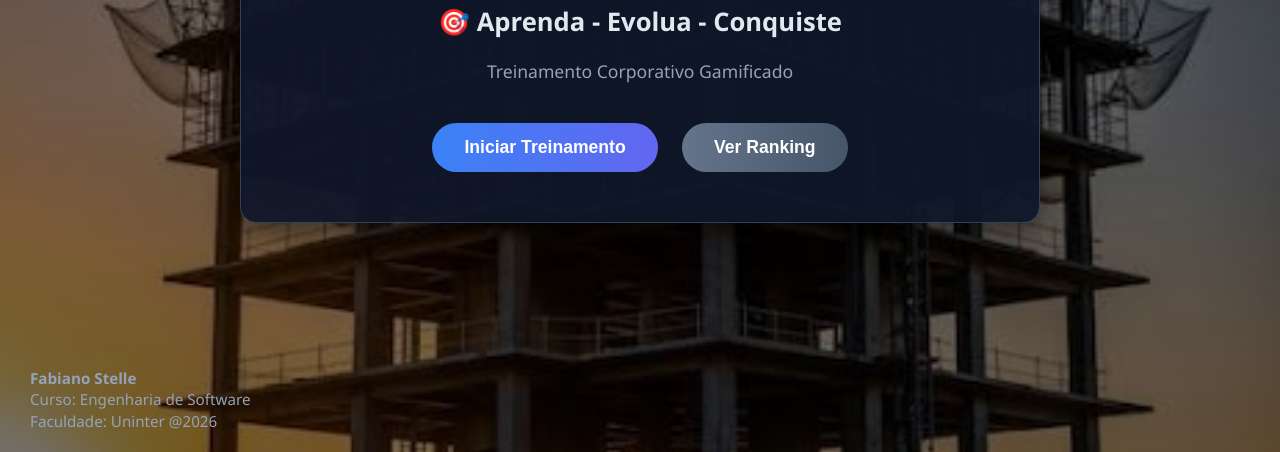
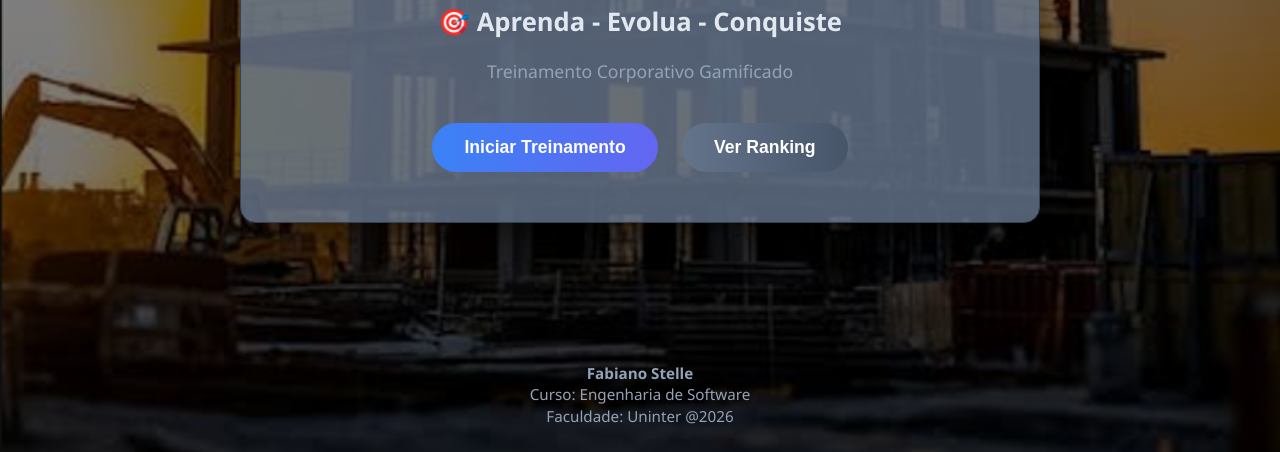
Before and after one commit to fabianostelle/treinamento-gamificado, a plain HTML site: page index.html in a window 1280 px wide. Shown: the part 348-800 px from the top of the page. Drawn offline with Linux system fonts and the light colour scheme.

Commit message:
Add files via upload
atualização da imagem, rodapé e cor de fundo

```diff
--- a/index.html
+++ b/index.html
@@ -9,6 +9,8 @@
 <body>
   <div class="container">
 
+
+
     <!-- Tela Inicial -->
 <div id="tela-inicial" class="tela">
   <h1>🏆 Stelle Corporate Academy </h1>
@@ -19,7 +21,7 @@
   <button onclick="mostrarRanking()" style="background: linear-gradient(90deg, #64748b, #475569);">Ver Ranking</button>
 
   <!-- Dados no canto inferior esquerdo -->
-  <div style="position: absolute; bottom: 20px; left: 30px; text-align: left; font-size: 0.95rem; color: #94a3b8; line-height: 1.4;">
+  <div style="position: absolute; bottom: 25px; left: 50%; transform: translateX(-50%); text-align: center; font-size: 0.95rem; color: #94a3b8; line-height: 1.4;">
     <strong>Fabiano Stelle</strong><br>
     Curso: Engenharia de Software<br>
     Faculdade: Uninter
--- a/style.css
+++ b/style.css
@@ -7,7 +7,7 @@
 body {
     font-family: 'Segoe UI', Tahoma, Geneva, Verdana, sans-serif;
     background: linear-gradient(rgba(0, 0, 0, 0.45), rgba(0, 0, 0, 0.55)),
-                url('fundo.jpg') center/cover no-repeat fixed;
+                url('Foto2.jpg') center/cover no-repeat fixed;
     color: #e2e8f0;
     min-height: 100vh;
     display: flex;
@@ -21,7 +21,7 @@ body {
 }
 
 .tela {
-    background: rgba(15, 23, 42, 0.95);
+    background: rgba(100, 116, 139, 0.82);
     border-radius: 16px;
     padding: 40px 30px;
     box-shadow: 0 10px 30px rgba(0, 0, 0, 0.5);
```
Also changed, not shown: Foto2.jpg (added).
